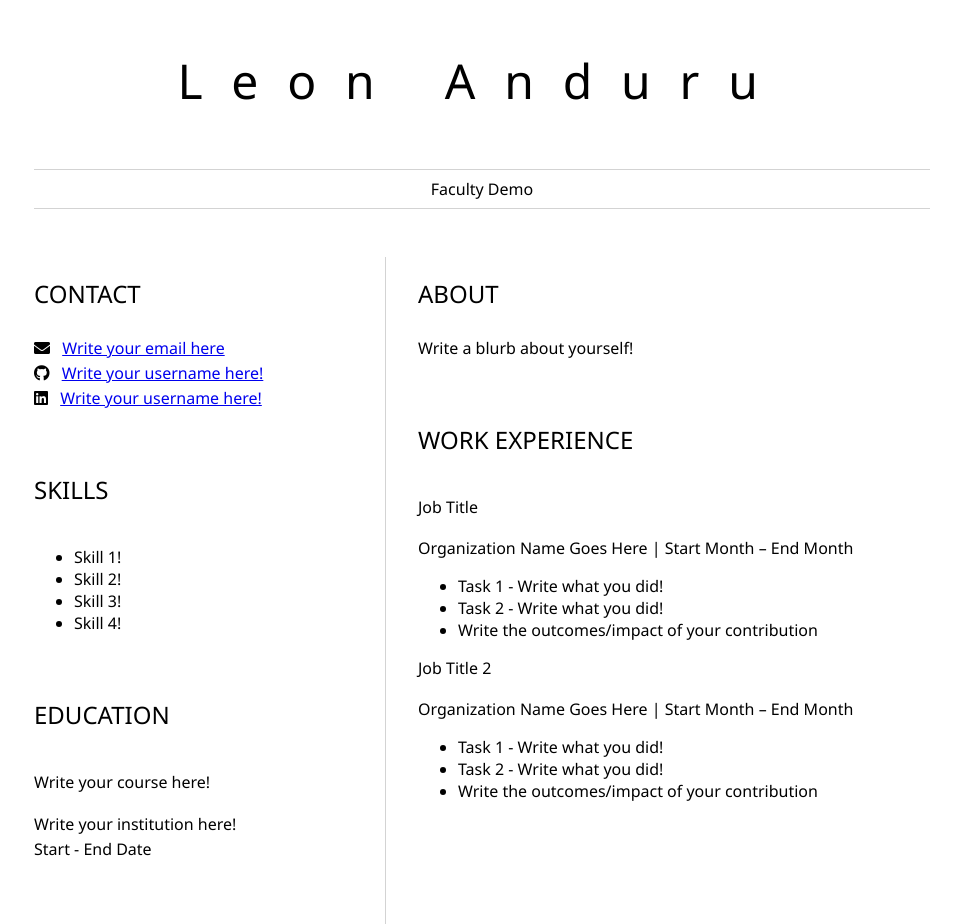
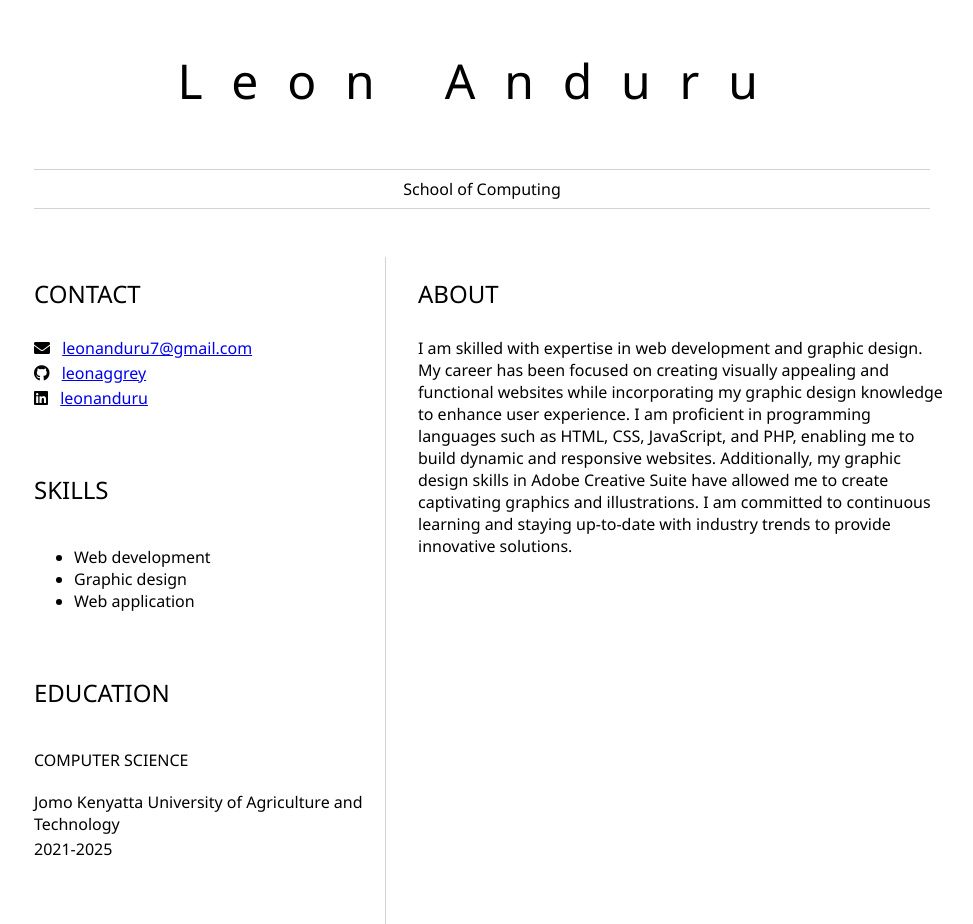
Before and after one commit to leonaggrey/resume, a plain HTML site: page index.html in a window 1280 px wide. Shown: the whole page, without its empty margins (158-1131 px from the left). Drawn offline with Linux system fonts and the light colour scheme.

Commit message:
update resume-2

```diff
--- a/index.html
+++ b/index.html
@@ -10,7 +10,7 @@
 			<!-- resume header with your name and title -->
 			<h1>Leon Anduru</h1>
 			<hr>
-			Faculty Demo
+			School of Computing
 			<hr>
 		</header>
 		<main>
@@ -20,36 +20,36 @@
 					<!-- contact info including social media -->
                     <p>
                         <i class="fa fa-envelope" aria-hidden="true"></i>
-                        <a href="mailto:username@domain.top-level domain">Write your email here</a>
+                        <a href="mailto:leonanduru7@gmail.com">leonanduru7@gmail.com</a>
                     </p>
                     <p>
                         <i class="fab fa-github" aria-hidden="true"></i>
-                        <a href="github.com/yourGitHubUsername">Write your username here!</a>
+                        <a href="github.com/leonaggrey">leonaggrey</a>
                     </p>
                     <p>
                         <i class="fab fa-linkedin" aria-hidden="true"></i>
-                        <a href="linkedin.com/yourLinkedInUsername">Write your username here!</a>
+                        <a href="linkedin.com/in/leon-anduru/">leonanduru</a>
                     </p>
 				</section>
 				<section>
 					<h2>SKILLS</h2>
 					<!-- your skills -->
                     <ul>
-                        <li>Skill 1!</li>
-                        <li>Skill 2!</li>
-                        <li>Skill 3!</li>
-                        <li>Skill 4!</li>
+                        <li>Web development</li>
+                        <li>Graphic design</li>
+                        <li>Web application</li>
+
                     </ul>
 				</section>
 				<section>
 					<h2>EDUCATION</h2>
 					<!-- your education -->
-                    <h3>Write your course here!</h3>
+                    <h3>COMPUTER SCIENCE</h3>
                     <p>
-                        Write your institution here!
+                        Jomo Kenyatta University of Agriculture and Technology
                     </p>
                     <p>
-                        Start - End Date
+                        2021-2025
                     </p>
 				</section>
 			</article>
@@ -57,11 +57,12 @@
 				<section>
 					<h2>ABOUT</h2>
 					<!-- about you -->
-                    <p>Write a blurb about yourself!</p>
+                    <p>I am skilled with expertise in web development and graphic design. My career has been focused on creating visually appealing and functional websites while incorporating my graphic design knowledge to enhance user experience. I am proficient in programming languages such as HTML, CSS, JavaScript, and PHP, enabling me to build dynamic and responsive websites. Additionally, my graphic design skills in Adobe Creative Suite have allowed me to create captivating graphics and illustrations. I am committed to continuous learning and staying up-to-date with industry trends to provide innovative solutions.</p>
 				</section>
+            <!--
 				<section>
-					<h2>WORK EXPERIENCE</h2>
-					<!-- your work experience -->
+					<h2>WORK EXPERIENCE</h2
+					 your work experience
                     <h3>Job Title</h3>
                     <p>
                         Organization Name Goes Here | Start Month – End Month
@@ -84,6 +85,7 @@
 
                     </ul>
 				</section>
+            -->
 			</article>
 		</main>
 	</body>
```
